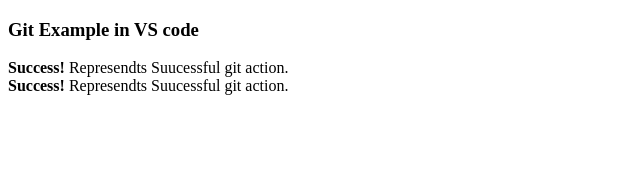
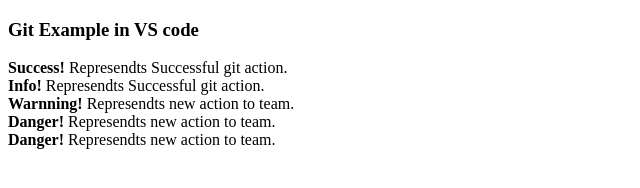
Before and after one commit to k4kranti/git_test, a plain HTML site: page index.html in a window 1280 px wide. Shown: the whole page, without its empty margins (0-640 px from the left). Drawn offline with Linux system fonts and the light colour scheme.

Commit message:
second changes

```diff
--- a/index.html
+++ b/index.html
@@ -2,13 +2,16 @@
 <html lang="en">
     <head>
         <title>
-            Git Example
+            Better Simple Git Example
             <meta charset="utf-8">
         </title>
     </head>
     <body>
         <h3> Git Example in VS code</h3>
-        <strong>Success!</strong> Represendts Suucessful git action. </br>
-        <strong>Success!</strong> Represendts Suucessful git action. </br>
+        <strong>Success!</strong> Represendts Successful git action. </br>
+        <strong>Info!</strong> Represendts Successful git action. </br>
+        <strong>Warnning!</strong> Represendts new action to team. </br>
+        <strong>Danger! </strong> Represendts new action to team. </br>
+        <strong>Danger! </strong> Represendts new action to team. </br>
     </body>
 </html>
```
